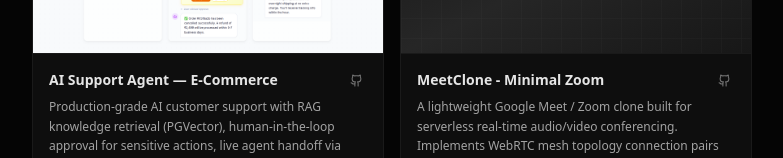
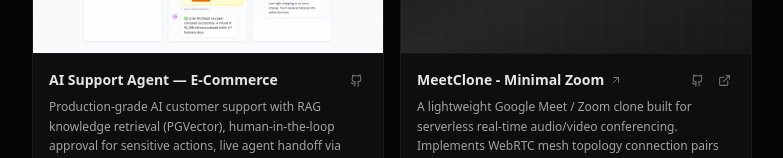
Before and after one commit to sunil8521/portfolio, a Next.js app: page / in a window 1280 px wide. Shown: the part 2837-2995 px from the top of the page, without its empty margins (248-1031 px from the left). Built offline with nearby package versions, Linux system fonts and the light colour scheme; a web font is replaced by a local one.

Commit message:
Add live URL for MeetClone project

```diff
--- a/components/projects.tsx
+++ b/components/projects.tsx
@@ -75,7 +75,7 @@
         description: "A lightweight Google Meet / Zoom clone built for serverless real-time audio/video conferencing. Implements WebRTC mesh topology connection pairs and Socket.IO signaling, featuring interactive custom lobby previews and responsive active grid tiles.",
         tech: ["Next.js 16", "React 19", "WebRTC", "Socket.IO", "Zustand", "Express"],
         github: "https://github.com/sunil8521/nooB-version-of-google-meet",
-        live: null,
+        live: "https://video-meet-latn.onrender.com",
         icon: Video,
         gradient: "from-neutral-900 via-neutral-800 to-neutral-900",
         image: undefined
```
